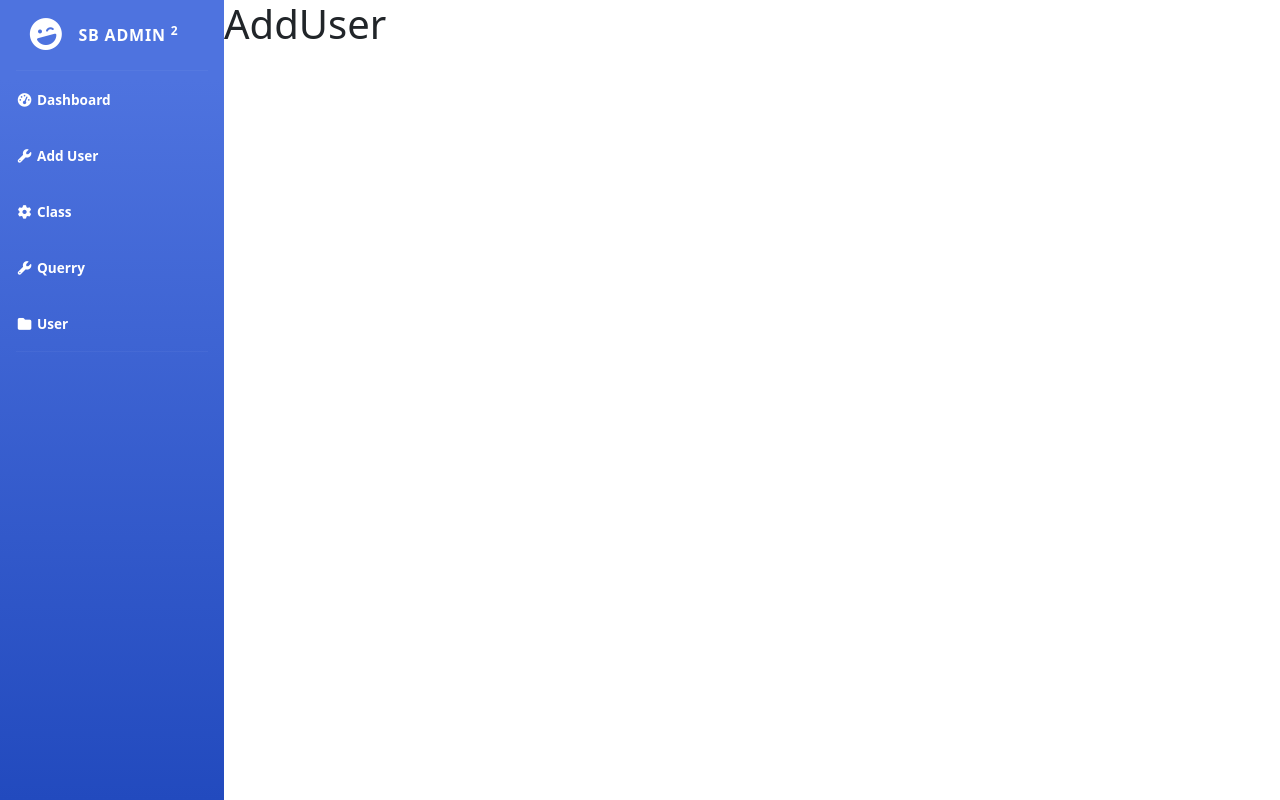
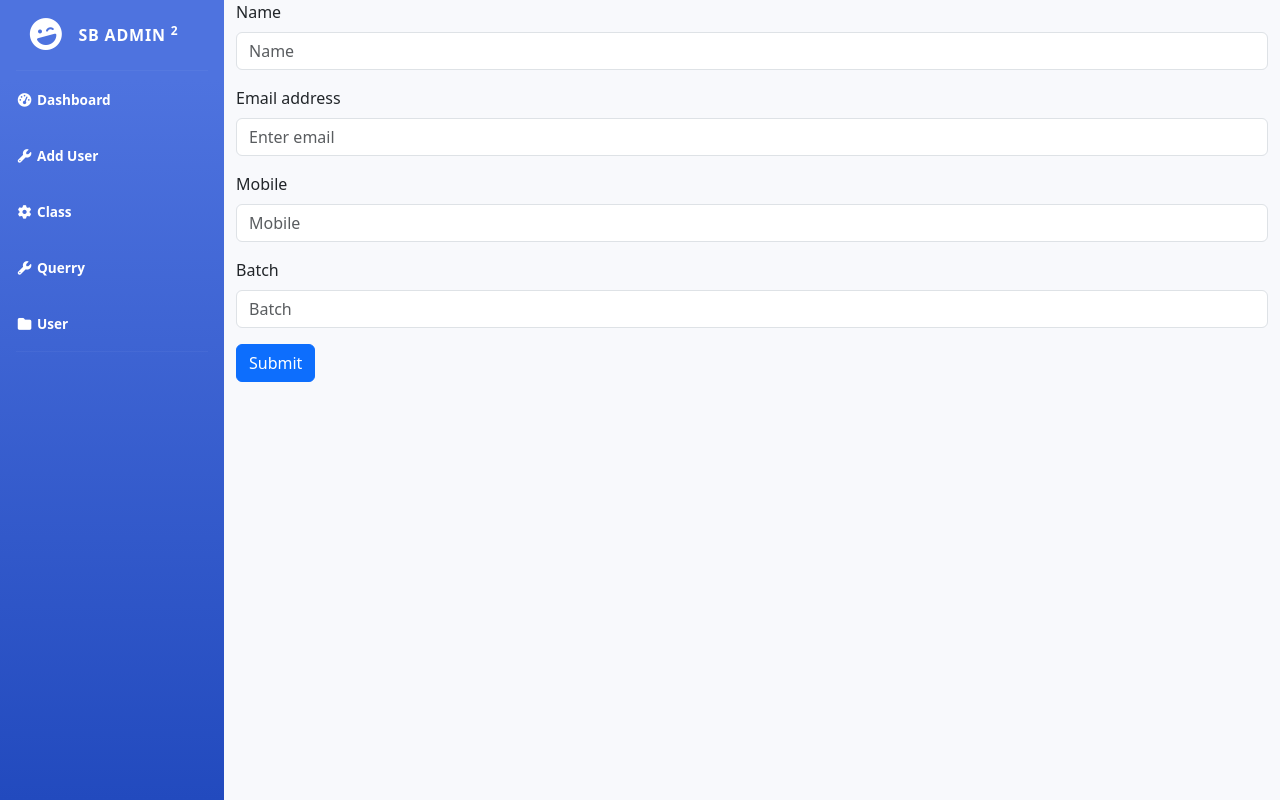
Before and after one commit to Raj2710/B53WDT, a React (Vite) app: page /add-user in a window 1280 px wide. Built offline with nearby package versions, Linux system fonts and the light colour scheme.

Commit message:
CRUD - Create

```diff
--- a/src/App.jsx
+++ b/src/App.jsx
@@ -37,8 +37,8 @@ function App() {
     <Sidebar/>
       <Routes>
         <Route path='/dashboard' element={<Dashboard user={user} setUser={setUser}/>}/>
-        <Route path='/add-user' element={<AddUser/>}/>
-        <Route path='/edit-user/:id' element={<EditUser/>}/>
+        <Route path='/add-user' element={<AddUser user={user} setUser={setUser}/>}/>
+        <Route path='/edit-user/:id' element={<EditUser user={user} setUser={setUser}/>}/>
         <Route path='/class' element={<Class/>}/>
         <Route path='/user' element={<User/>}/>
         <Route path='/querry' element={<Querry/>}/>
--- a/src/components/AddUser.jsx
+++ b/src/components/AddUser.jsx
@@ -1,9 +1,58 @@
-import React from 'react'
+import React,{useState} from 'react'
+import Button from 'react-bootstrap/Button';
+import Form from 'react-bootstrap/Form';
+import { useNavigate } from 'react-router-dom';
+function AddUser({user,setUser}) {
+  let [name,setName] = useState("")
+  let [email,setEmail] = useState("")
+  let [batch,setBatch] = useState("")
+  let [mobile,setMobile] = useState("")
+  let navigate = useNavigate()
+  const handleCreate = ()=>{
+    let id = user.length?user[user.length-1].id+1 : 1// fetch the last index element.id+1 or if array is empty id will be 1
+    let newArray = [...user]// deep copy Achieve Immutability
+    newArray.push({
+      id,
+      name,
+      email,
+      batch,
+      mobile
+    })
+    setUser(newArray)
+    navigate('/dashboard')
+  }
 
-function AddUser() {
-  return (
-    <h1>AddUser</h1>
-  )
+  return <div id="content-wrapper" className="d-flex flex-column">
+    <div id="content">
+        <div className="container-fluid">
+        <Form>
+          <Form.Group className="mb-3" >
+            <Form.Label>Name</Form.Label>
+            <Form.Control type="text" placeholder="Name" onChange={(e)=>setName(e.target.value)}/>
+          </Form.Group>
+
+          <Form.Group className="mb-3">
+            <Form.Label>Email address</Form.Label>
+            <Form.Control type="email" placeholder="Enter email" onChange={(e)=>setEmail(e.target.value)}/>
+          </Form.Group>
+
+          <Form.Group className="mb-3" >
+            <Form.Label>Mobile</Form.Label>
+            <Form.Control type="text" placeholder="Mobile" onChange={(e)=>setMobile(e.target.value)}/>
+          </Form.Group>
+
+          <Form.Group className="mb-3" >
+            <Form.Label>Batch</Form.Label>
+            <Form.Control type="text" placeholder="Batch" onChange={(e)=>setBatch(e.target.value)}/>
+          </Form.Group>
+
+          <Button variant="primary" onClick={()=>handleCreate()}>
+            Submit
+          </Button>
+    </Form>
+        </div>
+    </div>
+  </div>
 }
 
 export default AddUser
--- a/src/components/Card.jsx
+++ b/src/components/Card.jsx
@@ -11,7 +11,7 @@ function Card({cardData}) {
                         </div>
                         <div className="row no-gutters align-items-center">
                             <div className="col-auto">
-                                <div className="h5 mb-0 mr-3 font-weight-bold text-gray-800">{cardData.value}%</div>
+                                <div className="h5 mb-0 mr-3 ml-3 font-weight-bold text-gray-800">{cardData.value}%</div>
                             </div>
                             <div className="col">
                                 <div className="progress progress-sm mr-2">
--- a/src/components/Dashboard.jsx
+++ b/src/components/Dashboard.jsx
@@ -2,6 +2,7 @@ import React from 'react'
 import Card from './Card'
 import Table from 'react-bootstrap/Table';
 import Button from 'react-bootstrap/Button';
+import { useNavigate } from 'react-router-dom';
 function Dashboard({user,setUser}) {
 
     let data = [
@@ -34,6 +35,22 @@ function Dashboard({user,setUser}) {
             isProgress:false
         }
     ]
+    let navigate = useNavigate()
+
+    let handleDelete = (id)=>{
+        let index;
+        for(let i = 0;i<user.length;i++)
+        {
+            if(user[i].id==id)
+            {
+                index = i
+                break;
+            }
+        }
+        let newArray = [...user]//deep copy or Immutable
+        newArray.splice(index,1)
+        setUser(newArray)
+    }
   return <>
     <div id="content-wrapper" className="d-flex flex-column">
         <div id="content">
@@ -70,9 +87,9 @@ function Dashboard({user,setUser}) {
                                     <td>{e.mobile}</td>
                                     <td>{e.batch}</td>
                                     <td>
-                                        <Button variant='primary'>Edit</Button>
+                                        <Button variant='primary' onClick={()=>navigate(`/edit-user/${e.id}`)}>Edit</Button>
                                         &nbsp;
-                                        <Button variant='danger'>Delete</Button>
+                                        <Button variant='danger' onClick={()=>{handleDelete(e.id)}}>Delete</Button>
                                     </td>
                                 </tr>
                             })
```
